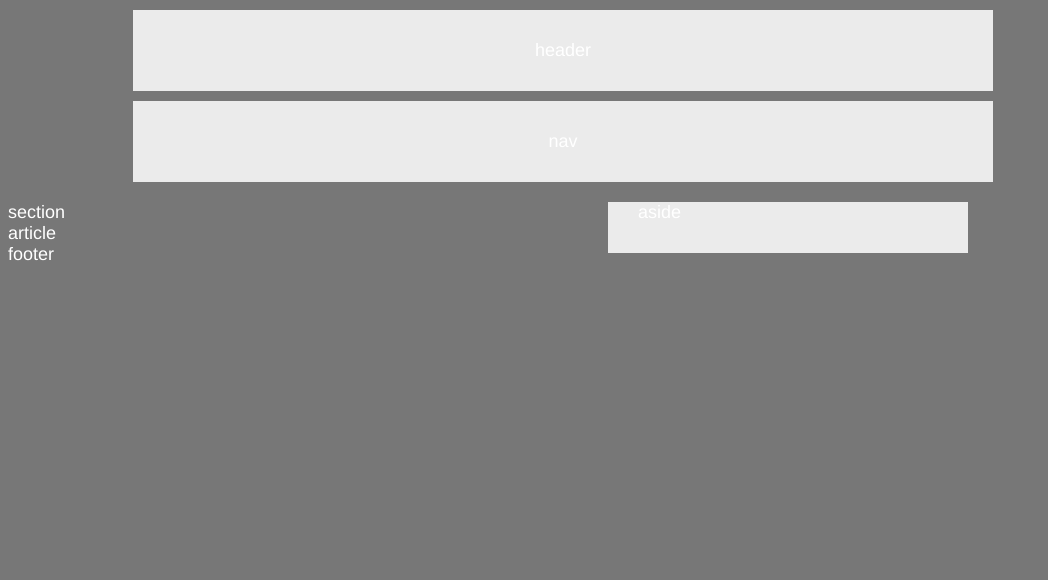
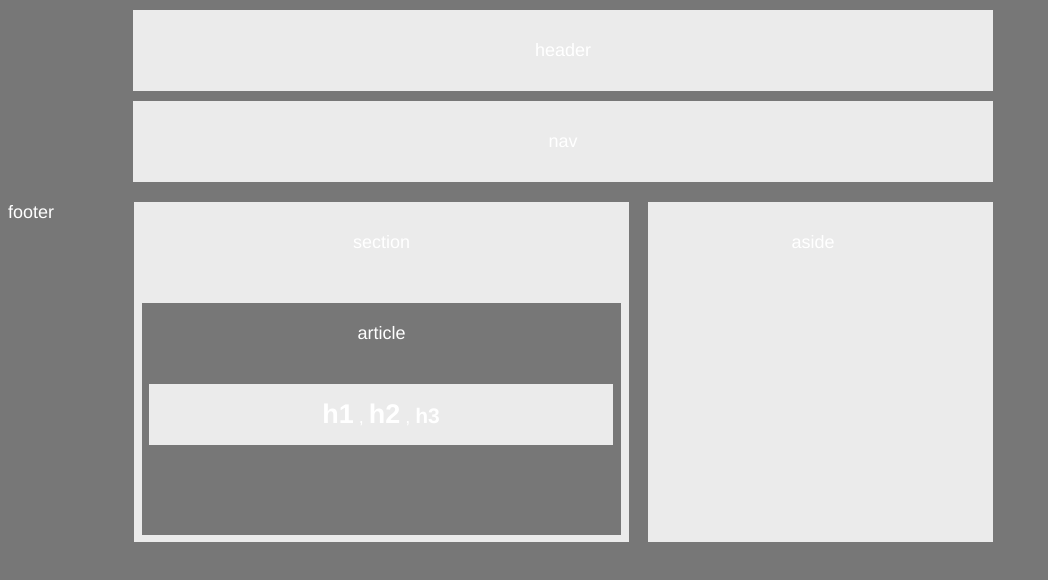
Before and after one commit to jjvs92/HW-Wireframe, a plain HTML site: page index.html in a window 1280 px wide. Shown: the whole page, without its empty margins (0-1048 px from the left). Drawn offline with Linux system fonts and the light colour scheme.

Commit message:
All but p tag and footer has been set up

```diff
--- a/index.html
+++ b/index.html
@@ -13,10 +13,21 @@
 
         <aside class="aside">aside</aside>
 
-        <section>
+        <section class="section">
             <header>section</header>
 
-        <article>article</article>
+                <div class= "article">
+                <article>article</article>
+
+                    <div class= "hs">
+                        <h1 id="h1">h1</h1>
+                        ,
+                        <h2 id="h2">h2</h2>
+                        ,
+                        <h3 id="h3">h3</h3>
+
+                    </div>
+                </div>
 
         </section>
 
--- a/style.css
+++ b/style.css
@@ -9,7 +9,7 @@ body {
 }
 
 .header {
-    width: 800px;
+    width: 83.33%;
     background: #ebebeb;
     padding: 30px;
     text-align: center;
@@ -19,7 +19,7 @@ body {
 }
 
 .nav {
-    width: 800px;
+    width: 83.33%;
     background: #ebebeb;
     padding: 30px;
     text-align: center;
@@ -28,13 +28,61 @@ body {
     margin: 0px 30px 20px 30px;
 }
 
-.aside{
+.aside {
     float: right;
-    width: 300px;
+    width: 31.25%;
     background: #ebebeb;
-    padding: 0px 30px 30px 30px;
+    height: 280px;
+    text-align: center;
+    padding: 30px 30px 30px 15px;
     position: relative;
+    left: 25px;
+    margin-left: 15px;
+}
 
+.section {
+    float: right;
+    width: 51.56%;
+    background:#ebebeb;
+    position: relative;
+    left: 21px;
+    text-align: center;
+    height: 280px;
+    padding: 30px 0px 30px 0px;
+}
 
+.article {
+    background: #777;
+    width: 479px;
+    position: relative;
+    top: 50px;
+    right: 8px;
+    padding-bottom: 130px;
+    padding-top: 20px;
+    z-index: 1;
+    float: right;
+}
+
+.hs {
+    background: #ebebeb;
+    width: 464px;
+    position: relative;
+    left: 7px;
+    top: 40px;
+    padding-top: 15px;
+    padding-bottom: 15px;
 
 }
+#h1 {
+    position: relative;
+    z-index: 3;
+    display: inline;
+}
+
+#h2 {
+    display: inline;
+}
+
+#h3 {
+    display: inline;
+}
```
Also changed, not shown: 1 other file.
